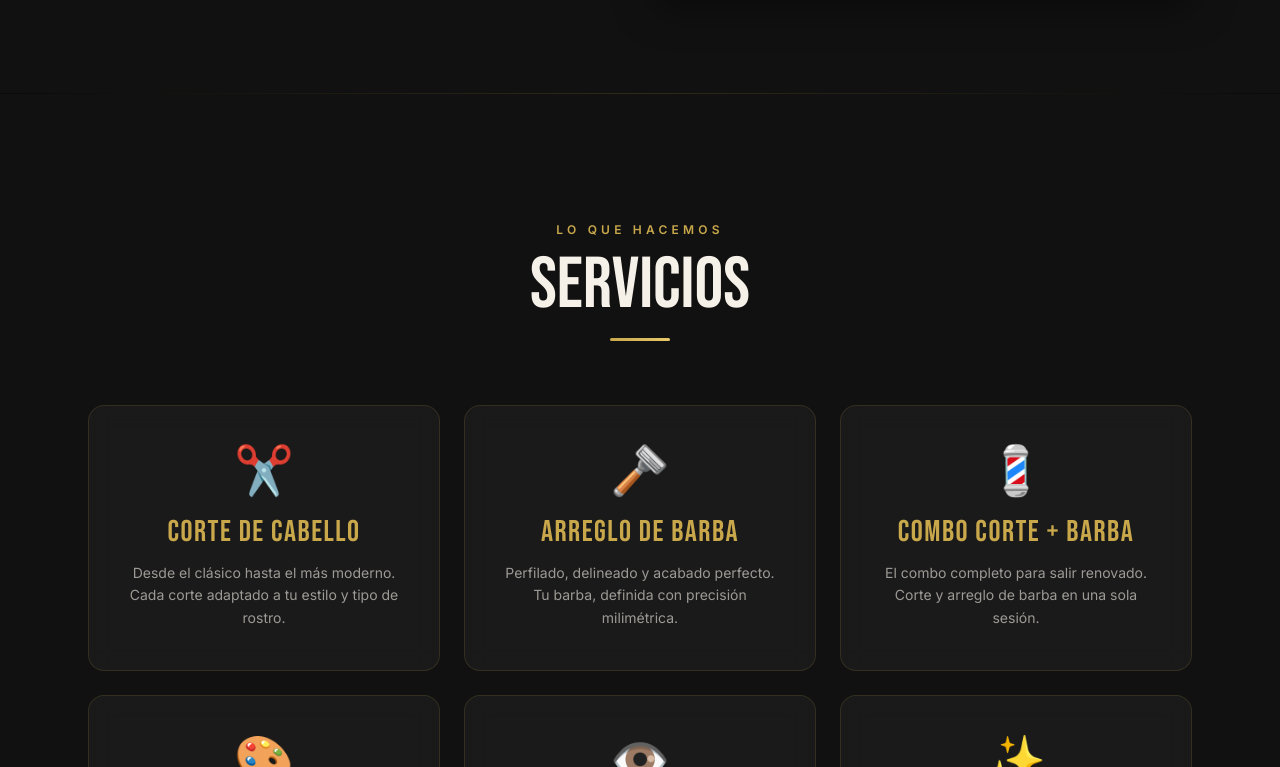
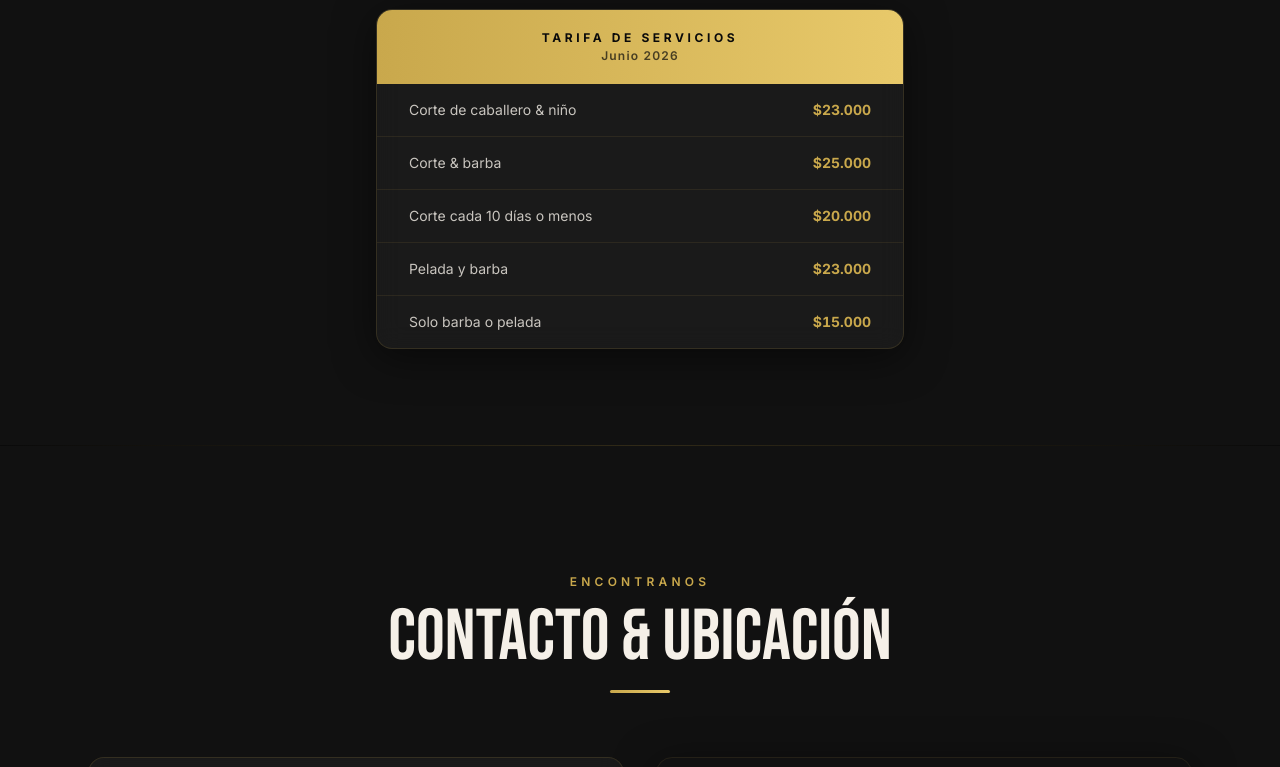
Before and after one commit to salvador-castro/clapton-barberia, a React (Vite) app: page / in a window 1280 px wide. Shown: the part 4433-5200 px from the top of the page. Built offline with nearby package versions, Linux system fonts and the light colour scheme; grey boxes are pictures that could not be loaded.

Commit message:
change order page principal

```diff
--- a/src/App.tsx
+++ b/src/App.tsx
@@ -24,9 +24,9 @@ function App() {
       <SectionDivider />
       <Barbers />
       <SectionDivider />
+      <Services />
+      <SectionDivider />
       <Info />
-      <SectionDivider />
-      <Services />
       <Footer />
       <WhatsAppFab />
     </div>
```
